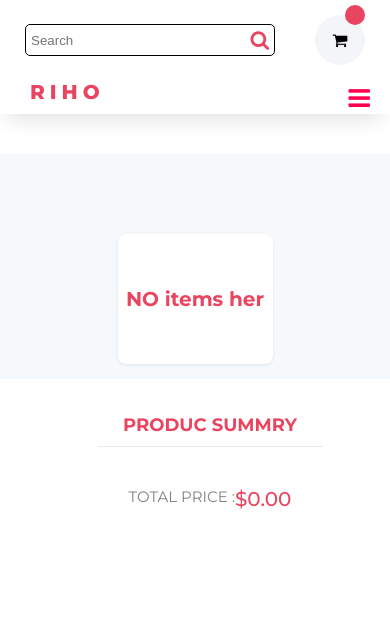
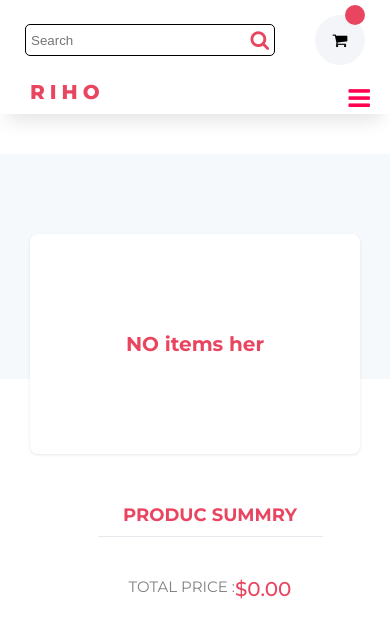
Before and after one commit to Mohamed-ELra7many/ecom-stor, a React (Create React App) app: page /cart in a window 390 px wide. Shown: the top 638 px of the page. Built offline with nearby package versions, Linux system fonts and the light colour scheme.

Commit message:
Update Style.css

```diff
--- a/src/common/Cart/Style.css
+++ b/src/common/Cart/Style.css
@@ -3,7 +3,7 @@
     padding: 50px 0;
 }
 .cart-items .cart-details{
-    width: 70%
+    width: 100%
 }
 .cart-items .cart-total{
     height: 130px;
@@ -32,9 +32,7 @@
     height: 100%;
 
 }
-.cart-items .cart-details{
-    width: 50%;
-}
+
 .cart-items h3{
     font-size: 20px;
     font-weight: 500;
@@ -102,4 +100,7 @@
     .cart-items .cart-total{
         width: 70%;
     }
+    .cart-items .product{
+        height: 220px;
+    }
 }
```
